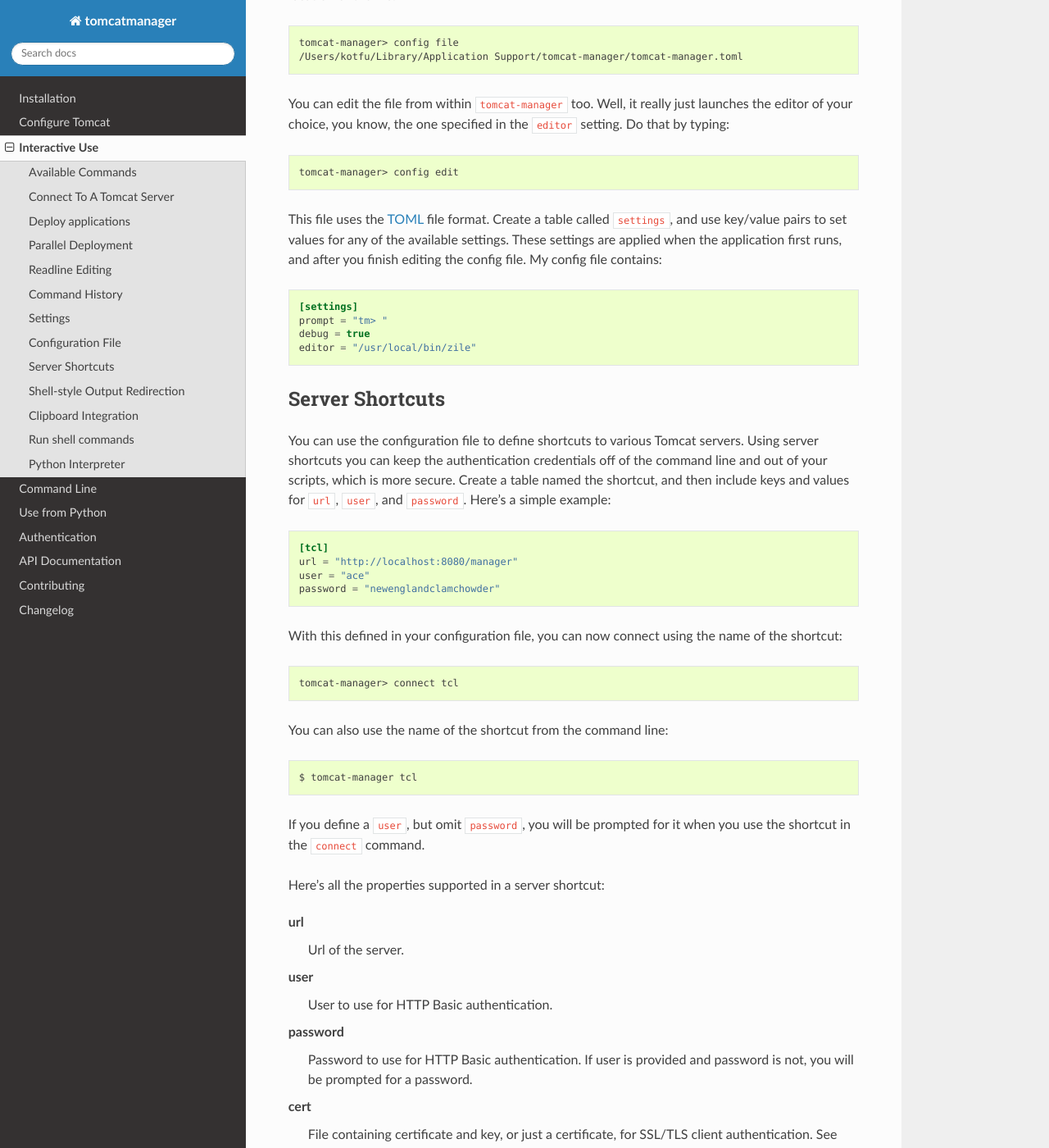
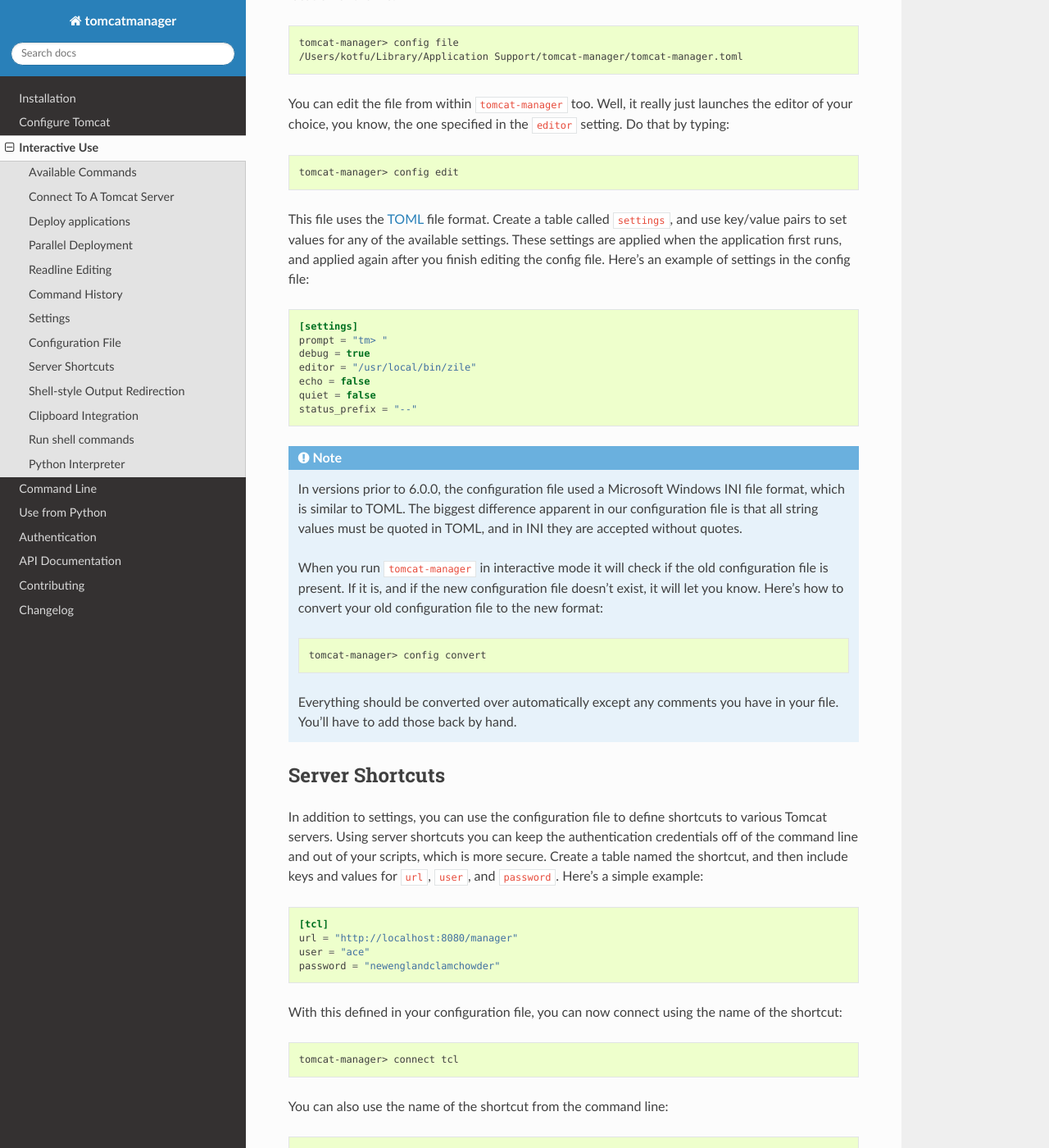
Before and after one commit to tomcatmanager/tomcatmanager, a Sphinx documentation site: the page built from docs/interactive.rst, in a window 1280 px wide and 1400 px high, scrolled down 6728 px. Shown: the whole window at 82% size. Built offline with Sphinx 7.4.7 and the Read the Docs theme 2.0.0, drawn with Linux system fonts in a browser that asks for light colours.

Commit message:
Add documentation for config file switching to TOML
Fixes #132 .

```diff
--- a/CHANGELOG.rst
+++ b/CHANGELOG.rst
@@ -15,7 +15,9 @@
 Changed
 ^^^^^^^
 
-- Change configuration file from .ini format to .toml format
+- Change configuration file from .ini format to .toml format. See
+  `Configuration File <https://tomcatmanager.readthedocs.io/en/stable/interactive.html#configuration-file>`_
+  for more information.
 - Support for Python 3.11
 - Support for Tomcat 10.1
 - ``config_file`` attribute now contains a ``pathlib.Path`` object instead
--- a/docs/interactive.rst
+++ b/docs/interactive.rst
@@ -380,8 +380,8 @@
 
 This file uses the `TOML <https://toml.io/>`_ file format. Create a table called
 ``settings``, and use key/value pairs to set values for any of the available settings.
-These settings are applied when the application first runs, and after you finish
-editing the config file. My config file contains:
+These settings are applied when the application first runs, and applied again after
+you finish editing the config file. Here's an example of settings in the config file:
 
 .. code-block:: toml
 
@@ -389,16 +389,38 @@
   prompt = "tm> "
   debug = true
   editor = "/usr/local/bin/zile"
+  echo = false
+  quiet = false
+  status_prefix = "--"
+
+.. note::
+
+  In versions prior to 6.0.0, the configuration file used a Microsoft Windows INI file
+  format, which is similar to TOML. The biggest difference apparent in our
+  configuration file is that all string values must be quoted in TOML, and in INI they
+  are accepted without quotes.
+
+  When you run ``tomcat-manager`` in interactive mode it will check if the old
+  configuration file is present. If it is, and if the new configuration file doesn't
+  exist, it will let you know. Here's how to convert your old configuration file to
+  the new format:
+
+  .. code-block:: text
+
+    tomcat-manager> config convert
+
+  Everything should be converted over automatically except any comments you have in
+  your file. You'll have to add those back by hand.
 
 
 Server Shortcuts
 ----------------
 
-You can use the configuration file to define shortcuts to various Tomcat servers.
-Using server shortcuts you can keep the authentication credentials off of the command
-line and out of your scripts, which is more secure. Create a table named the shortcut,
-and then include keys and values for ``url``, ``user``, and ``password``. Here's a
-simple example:
+In addition to settings, you can use the configuration file to define shortcuts to
+various Tomcat servers. Using server shortcuts you can keep the authentication
+credentials off of the command line and out of your scripts, which is more secure.
+Create a table named the shortcut, and then include keys and values for ``url``,
+``user``, and ``password``. Here's a simple example:
 
 .. code-block:: toml
 
```
Also changed, not shown: 1 other file.
